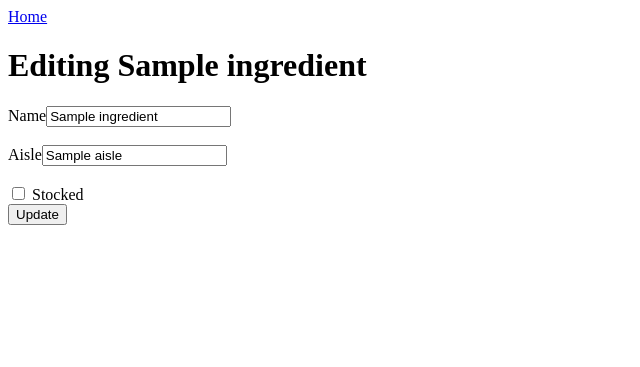
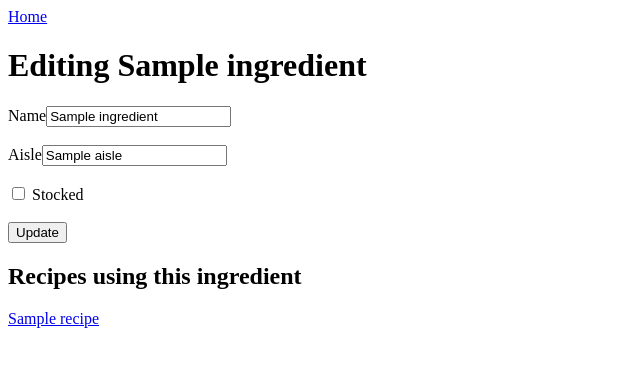
Before and after one commit to akarpodinis/shopping, a Python web app: template app/resources/templates/ingredients/edit.html in a window 1280 px wide. Shown: the top 367 px of the page, without its empty margins (0-640 px from the left). Run offline with Jinja, Linux system fonts and the light colour scheme; the template is opened without the code that fills it: most values are stand-ins (such as "Sample title", 1, 10 or a date in 2020).

Commit message:
Layout for used-in recipes

```diff
--- a/app/resources/templates/ingredients/edit.html
+++ b/app/resources/templates/ingredients/edit.html
@@ -8,6 +8,8 @@
 <body>
     <div class="sticky-heading"><a href="/">Home</a></div>
     <h1>Editing {{ingredient.name}}</h1>
+    <div class="ingredient-edit-layout">
+        <div class="ingredient-edit-layout-left">
             <form action="/ingredients/{{ingredient.id}}" method="POST">
                 <div><label class="proper-word">Name</label><input type="text" name="name" value="{{ingredient.name}}" required /></div>
                 <br />
@@ -17,19 +19,34 @@
                     So I don't forget later, setting "checked" in-line in a tag with jinja isn't possible
                     so use control statements to insert a whole tag instead :(
                 -->
+                <div>
                 {% if ingredient.stocked %}
                 <input id="stocked-input" class="check" type="checkbox" name="stocked" checked />
                 {% else %}
                 <input id="stocked-input" class="check" type="checkbox" name="stocked" />
                 {% endif %}
                 <label class="proper-word-for-status" for="stocked-input">Stocked</label>
+                </div>
                 <br />
+                <input type="submit" value="Update" />
                 <datalist id="aisle_names">
                     {% for aisle_name in aisle_names %}
                     <option value="{{aisle_name}}"></option>
                     {% endfor %}
                 </datalist>
-        <input type="submit" value="Update" />
             </form>
+        </div>
+        <div class="ingredient-edit-layout-right">
+            {% if recipes_using|length <= 0 %}
+            <h2>No recipes use this ingredient</h2>
+            {% else %}
+            <h2>Recipes using this ingredient</h2>
+            {% for recipe in recipes_using %}
+                <a class="" href="/recipes/{{recipe.id}}/edit">{{recipe.name}}</a>
+                <br />
+            {% endfor %}
+            {% endif %}
+        </div>
+    </div>
 </body>
 </html>
--- a/app/routers/ingredients.py
+++ b/app/routers/ingredients.py
@@ -6,7 +6,7 @@ from fastapi import APIRouter, Depends, Form, Request, Response
 from fastapi.responses import RedirectResponse
 from fastapi.templating import Jinja2Templates
 
-from app.infra import aisles
+from app.infra import aisles, recipe_ingredients
 from app.infra.ingredients import (
     DuplicateIngredientError, IngredientNotFoundError, add, all, delete, one, update
 )
@@ -93,7 +93,8 @@ def edit_form(id: UUID, request: Request) -> Response:
             name='edit.html',
             context={
                 'ingredient': ingredient,
-                'aisle_names': aisles.all()
+                'aisle_names': aisles.all(),
+                'recipes_using': recipe_ingredients.recipes_using(id)
             }
         )
     except IngredientNotFoundError:
```
Lines whose indentation alone changed are shown as unchanged.
